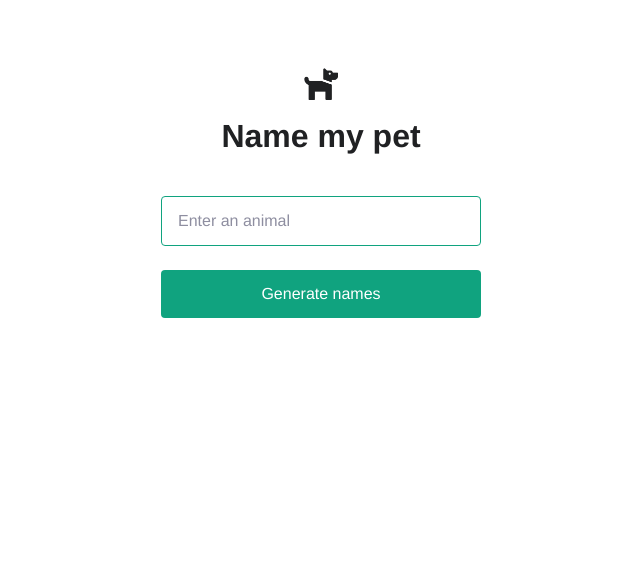
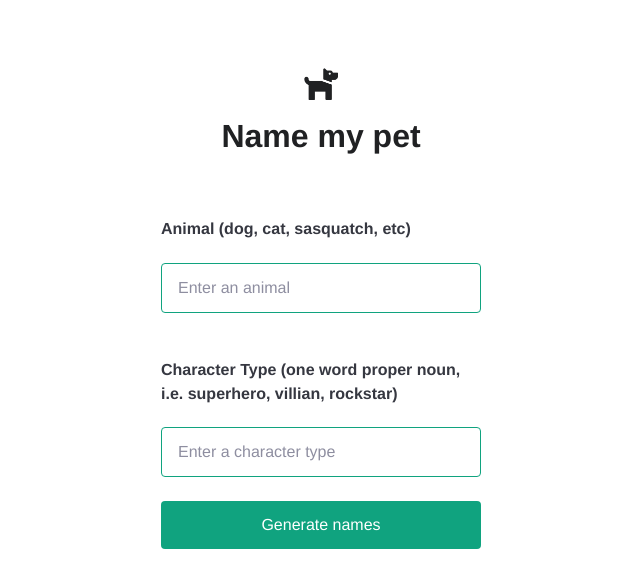
Before and after one commit to JessiVelazquez/OpenAI_Demo, a Next.js app: page / in a window 1280 px wide. Shown: the top 588 px of the page, without its empty margins (319-959 px from the left). Built offline with nearby package versions, Linux system fonts and the light colour scheme; a web font is replaced by a local one.

Commit message:
abstracted character type to form input

```diff
--- a/pages/api/generateAnimal.js
+++ b/pages/api/generateAnimal.js
@@ -17,6 +17,7 @@ export default async function (req, res) {
   }
 
   const animal = req.body.animal || '';
+  const type = req.body.type || '';
   if (animal.trim().length === 0) {
     res.status(400).json({
       error: {
@@ -25,16 +26,22 @@ export default async function (req, res) {
     });
     return;
   }
+  if (type.trim().length === 0) {
+    res.status(400).json({
+      error: {
+        message: "Please enter a character type",
+      }
+    });
+    return;
+  }
 
   try {
     const completion = await openai.createCompletion({
       model: models.davinci3,
-      prompt: generatePrompt(animal),
+      prompt: generatePrompt(animal, type),
       temperature: 0.6,
     });
     res.status(200).json({ result: completion.data.choices[0].text });
-    console.log('data', fineTune.data);
-    res.status(200).json({ result: fineTune.data.choices[0].text });
   } catch(error) {
     // Consider adjusting the error handling logic for your use case
     if (error.response) {
@@ -51,10 +58,12 @@ export default async function (req, res) {
   }
 }
 
-function generatePrompt(animal) {
+function generatePrompt(animal, type) {
   const capitalizedAnimal =
     animal[0].toUpperCase() + animal.slice(1).toLowerCase();
-  return `Suggest three names for an animal that is a superhero.
+  const capitalizedType =
+    type[0].toUpperCase() + type.slice(1).toLowerCase();
+  return `Suggest three names for an animal that is a ${capitalizedType}.
 
 Animal: Cat
 Names: Captain Sharpclaw, Agent Fluffball, The Incredible Feline
--- a/pages/index.js
+++ b/pages/index.js
@@ -4,6 +4,7 @@ import styles from "./index.module.css";
 
 export default function Home() {
   const [animalInput, setAnimalInput] = useState("");
+  const [typeInput, setTypeInput] = useState("");
   const [result, setResult] = useState();
 
   async function onSubmit(event) {
@@ -14,7 +15,7 @@ export default function Home() {
         headers: {
           "Content-Type": "application/json",
         },
-        body: JSON.stringify({ animal: animalInput }),
+        body: JSON.stringify({ animal: animalInput, type: typeInput }),
       });
 
       const data = await response.json();
@@ -24,6 +25,7 @@ export default function Home() {
 
       setResult(data.result);
       setAnimalInput("");
+      setTypeInput("");
     } catch(error) {
       // Consider implementing your own error handling logic here
       console.error(error);
@@ -42,12 +44,21 @@ export default function Home() {
         <img src="/dog.png" className={styles.icon} />
         <h3>Name my pet</h3>
         <form onSubmit={onSubmit}>
-          <input
+          <h4>Animal (dog, cat, sasquatch, etc)</h4>
+        <input
             type="text"
             name="animal"
             placeholder="Enter an animal"
             value={animalInput}
             onChange={(e) => setAnimalInput(e.target.value)}
+          />
+          <h4>Character Type (one word proper noun, i.e. superhero, villian, rockstar)</h4>
+          <input
+            type="text"
+            name="type"
+            placeholder="Enter a character type"
+            value={typeInput}
+            onChange={(e) => setTypeInput(e.target.value)}
           />
           <input type="submit" value="Generate names" />
         </form>
```
